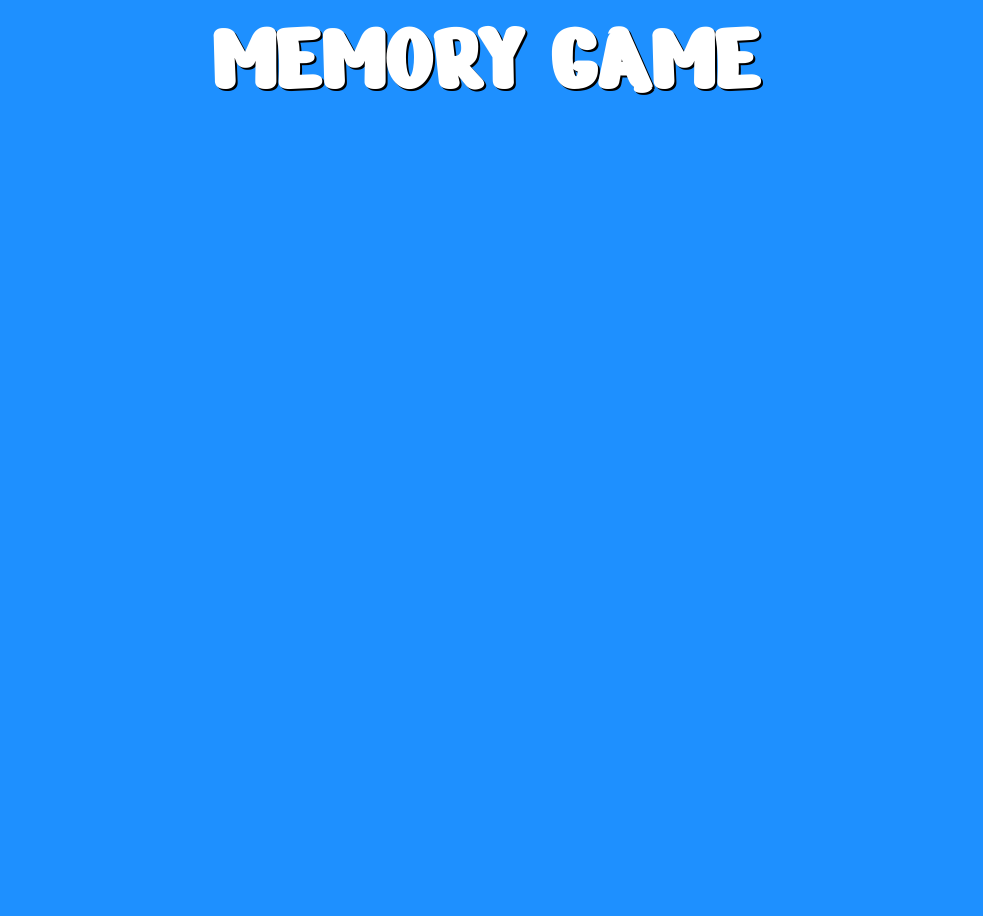
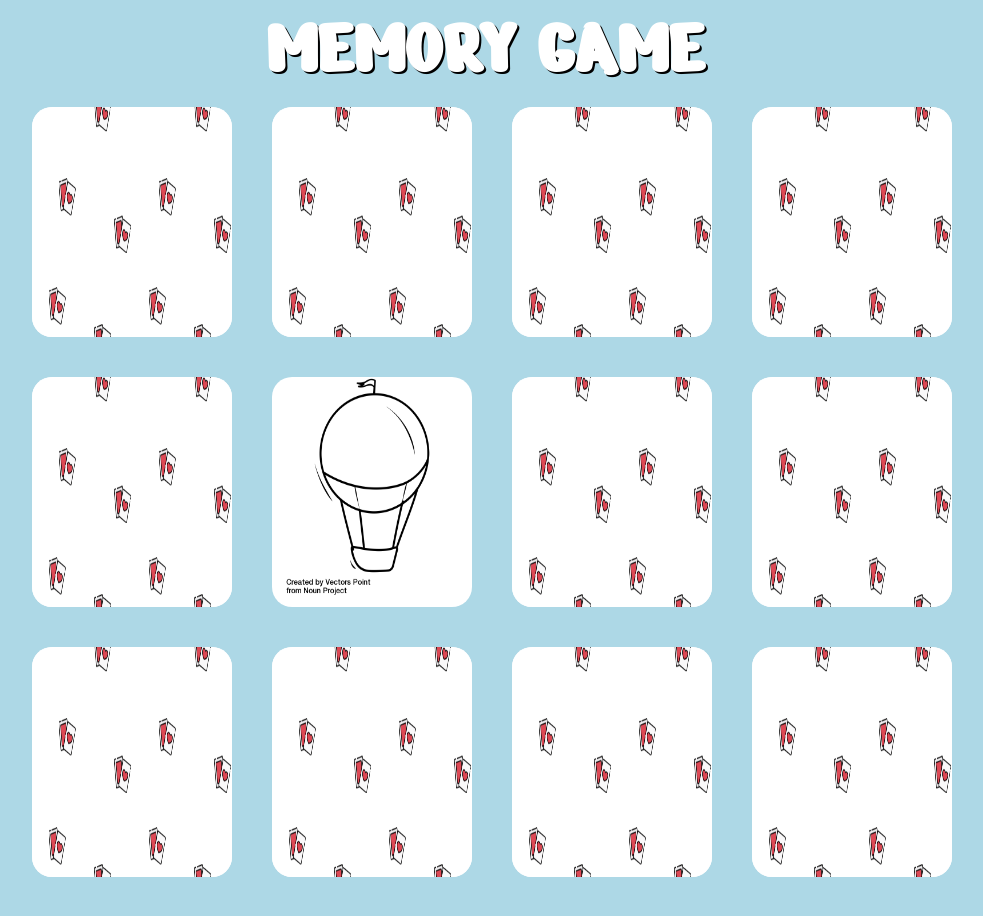
Before and after one commit to Robert-Stefan/html-css-memory, a plain HTML site: page index.html in a window 1280 px wide. Shown: the whole page, without its empty margins (155-1138 px from the left). Before the commit the page ends 800 px from the top, so only its background shows below. Drawn offline with Linux system fonts and the light colour scheme.

Commit message:
add cards

```diff
--- a/index.html
+++ b/index.html
@@ -20,6 +20,54 @@
 
 
     <!-- MAIN CONTENT -->
+    <div class=" main-content clearfix">
+        <!-- 3 section with box-->
+        <section class="rows">
+            <div class="cards">
+                <img src="./img/pattern.png" alt="covercard">
+            </div>
+            <div class="cards">
+                <img src="./img/pattern.png" alt="covercard">
+            </div>
+            <div class="cards">
+                <img src="./img/pattern.png" alt="covercard">
+            </div>
+            <div class="cards">
+                <img src="./img/pattern.png" alt="covercard">
+            </div>
+        </section>
+
+        <section class="rows">
+            <div class="cards">
+                <img src="./img/pattern.png" alt="covercard">
+            </div>
+            <div class="cards active">
+                <img src="./img/noun_air_balloon_3134741.png" alt="covercard" >
+            </div>
+            <div class="cards">
+                <img src="./img/pattern.png" alt="covercard">
+            </div>
+            <div class="cards">
+                <img src="./img/pattern.png" alt="covercard">
+            </div>
+        </section>
+
+        <section class="rows">
+            <div class="cards">
+                <img src="./img/pattern.png" alt="covercard">
+            </div>
+            <div class="cards">
+                <img  src="./img/pattern.png" alt="covercard">
+            </div>
+            <div class="cards">
+                <img src="./img/pattern.png" alt="covercard">
+            </div>
+            <div class="cards">
+                <img src="./img/pattern.png" alt="covercard">
+            </div>
+        </section>
+
+    </div>
 
 
 
--- a/main.css
+++ b/main.css
@@ -7,7 +7,7 @@
 
 body {
     font-family: 'Nerko One', cursive;
-    background: dodgerblue;
+    background: hsl(195deg 53% 79%)
 }
 
 /* UTILITIES */
@@ -27,6 +27,29 @@ header {
 header h1 {
     color: white;
     transform: uppercase;
-    font-size: 100px;
+    font-size: 80px;
     text-shadow: 2px 2px black;
 }
+
+.main-content {
+    width: 1200px;
+    height: 750px;
+    margin: 0 auto;
+    padding-left: 147px;
+    padding-top: 10px;
+    /*background: green;*/
+}
+
+.cards img {
+    float: left;
+    width: 200px;
+    height: 230px;
+    margin-bottom: 40px;
+    margin-right: 40px;
+    border-radius: 20px;
+    background-color: white;
+}
+
+.textcard img{
+    color:pink;
+}
```
